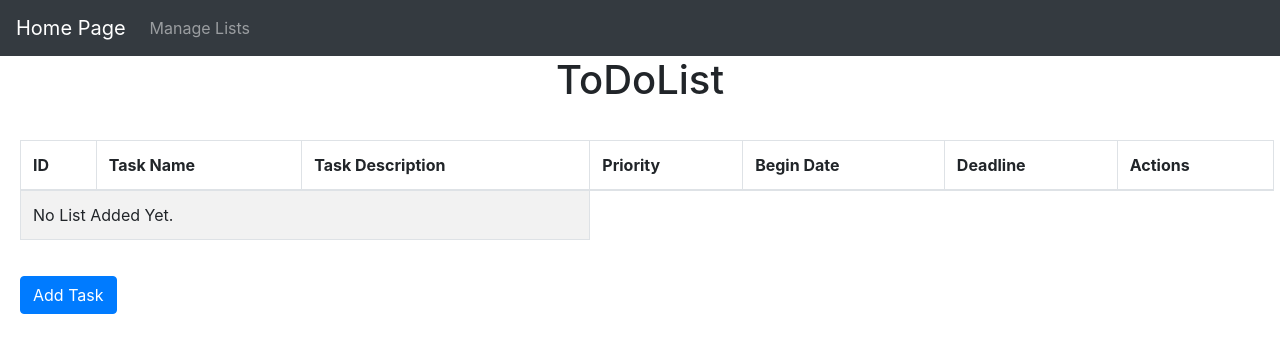
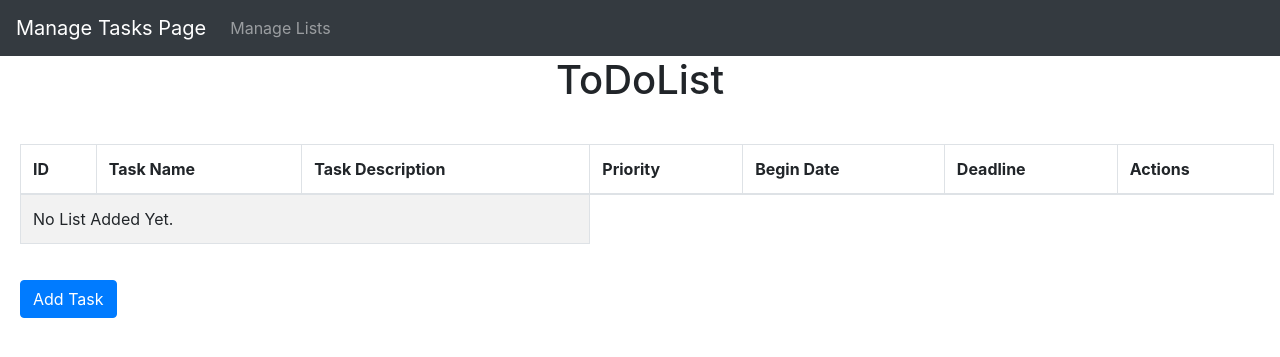
Before and after one commit to Jelmer-Ketelaar/ToDoList, a PHP site: page /Jaar-2/ in a window 1280 px wide. Shown: the top 357 px of the page. Run offline with PHP 8.4, Linux system fonts and the light colour scheme; data that the repository does not hold is empty.

Commit message:
Changed Page name

```diff
--- a/index.php
+++ b/index.php
@@ -30,7 +30,7 @@ session_start();
 <body>
 <!-- Navbar starts here -->
 <nav class="navbar navbar-expand-lg navbar-dark bg-dark">
-    <a class="navbar-brand" href="#" style="cursor: auto">Home Page</a>
+    <a class="navbar-brand" href="#" style="cursor: auto">Manage Tasks Page</a>
     <button class="navbar-toggler" type="button" data-toggle="collapse" data-target="#navbarNav"
             aria-controls="navbarNav" aria-expanded="false" aria-label="Toggle navigation">
         <span class="navbar-toggler-icon"></span>
@@ -75,7 +75,7 @@ session_start();
 <!-- Navbar ends here -->
 
 <h1>ToDoList</h1>
-<p>
+<p class="session">
     <?php
 
     //Checks whether the session is created or not
@@ -196,6 +196,7 @@ session_start();
                     <td colspan="3">No List Added Yet.</td>
                 </tr>
 
+
                 <?php
             }
             }
@@ -207,6 +208,5 @@ session_start();
 </div>
 
 
-</div>
 </body>
 </html>
--- a/listTask.php
+++ b/listTask.php
@@ -32,7 +32,7 @@ $list_id_url = $_GET['list_id'];
 <body>
 <!-- Navbar starts here -->
 <nav class="navbar navbar-expand-lg navbar-dark bg-dark">
-    <a class="navbar-brand" href="#" style="cursor: auto">Home Page</a>
+    <a class="navbar-brand" href="#" style="cursor: auto">Manage Tasks</a>
     <button class="navbar-toggler" type="button" data-toggle="collapse" data-target="#navbarNav"
             aria-controls="navbarNav" aria-expanded="false" aria-label="Toggle navigation">
         <span class="navbar-toggler-icon"></span>
--- a/manageList.php
+++ b/manageList.php
@@ -39,7 +39,7 @@ session_start();
         <div class="collapse navbar-collapse" id="navbarNav">
             <ul class="navbar-nav">
                 <li class="nav-item">
-                    <a class="nav-link" href="index.php">Home</a>
+                    <a class="nav-link" href="index.php">Manage Tasks</a>
                 </li>
                 <?php
                 //Connect to database
```
